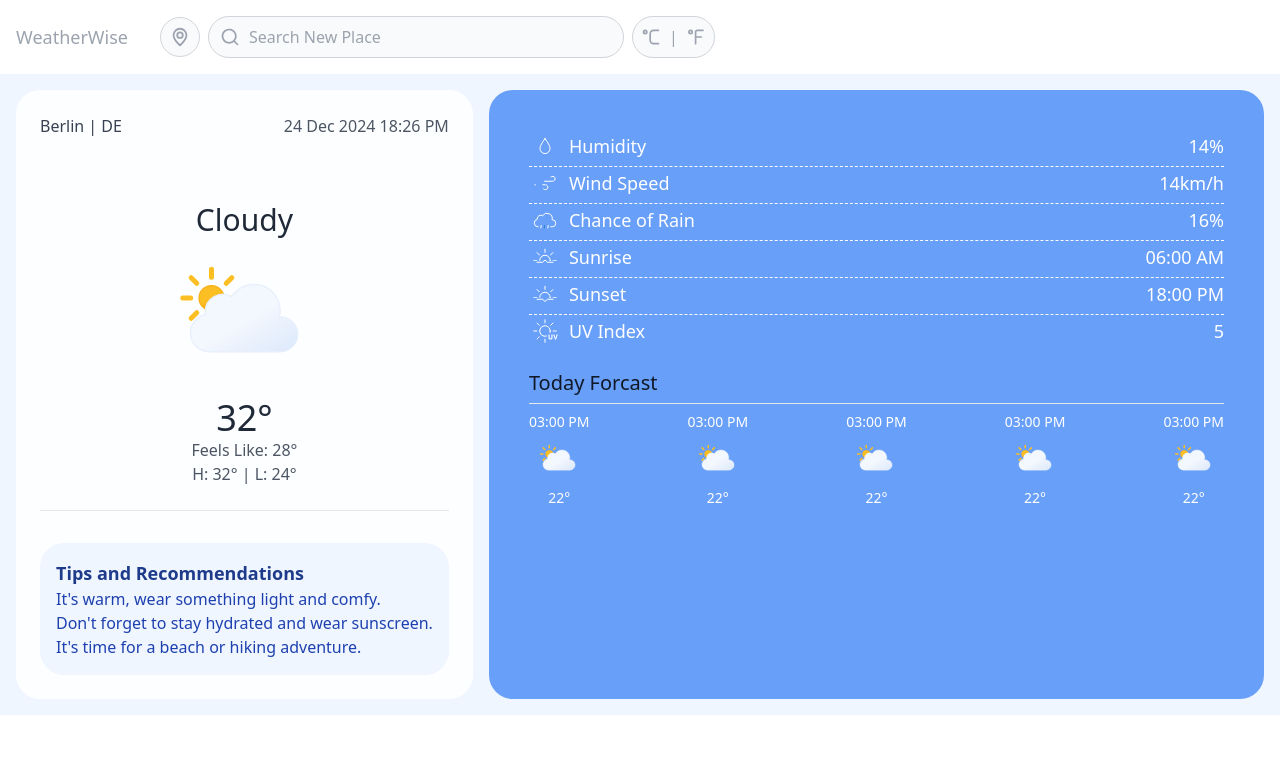
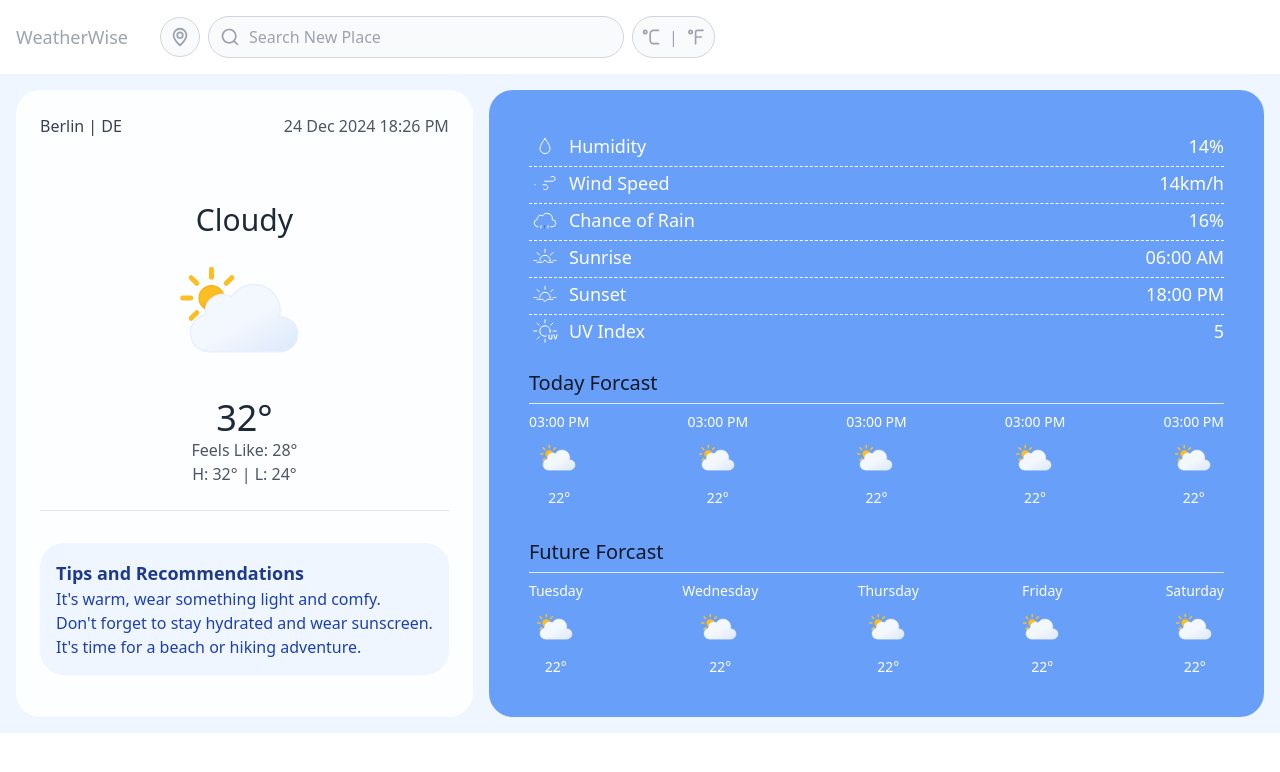
Before and after one commit to Abubacer/WeatherWise, a React (Create React App) app: page / in a window 1280 px wide. Shown: the top 772 px of the page. Built offline with nearby package versions, Linux system fonts and the light colour scheme.

Commit message:
Added daily weather forcast section to the maincontent component

```diff
--- a/src/components/MainContent.js
+++ b/src/components/MainContent.js
@@ -121,6 +121,44 @@ function MainContent() {
 
                     </div>
 
+                    <div className="flex items-center justify-start mt-8">
+                        <p className="text-xl font-medium leading-6 text-gray-900 dark:text-white">
+                            Future Forcast
+                        </p>
+                    </div>
+                    <hr className="my-2" />
+
+                    <div className="flex flex-row items-center justify-between">
+                        <div className="flex flex-col items-center justify-center">
+                            <p className="text-sm">Tuesday</p>
+                            <img src="./partly-cloudy-day1.svg" alt="" className="w-12 my-1" />
+                            <p className="text-sm">22°</p>
+                        </div>
+
+                        <div className="flex flex-col items-center justify-center">
+                            <p className="text-sm">Wednesday</p>
+                            <img src="./partly-cloudy-day1.svg" alt="" className="w-12 my-1" />
+                            <p className="text-sm">22°</p>
+                        </div>
+
+                        <div className="flex flex-col items-center justify-center">
+                            <p className="text-sm">Thursday</p>
+                            <img src="./partly-cloudy-day1.svg" alt="" className="w-12 my-1" />
+                            <p className="text-sm">22°</p>
+                        </div>
+
+                        <div className="flex flex-col items-center justify-center">
+                            <p className="text-sm">Friday</p>
+                            <img src="./partly-cloudy-day1.svg" alt="" className="w-12 my-1" />
+                            <p className="text-sm">22°</p>
+                        </div>
+
+                        <div className="flex flex-col items-center justify-center">
+                            <p className="text-sm">Saturday</p>
+                            <img src="./partly-cloudy-day1.svg" alt="" className="w-12 my-1" />
+                            <p className="text-sm">22°</p>
+                        </div>
+                    </div>
                 </div>
             </div>
         </div>
```
